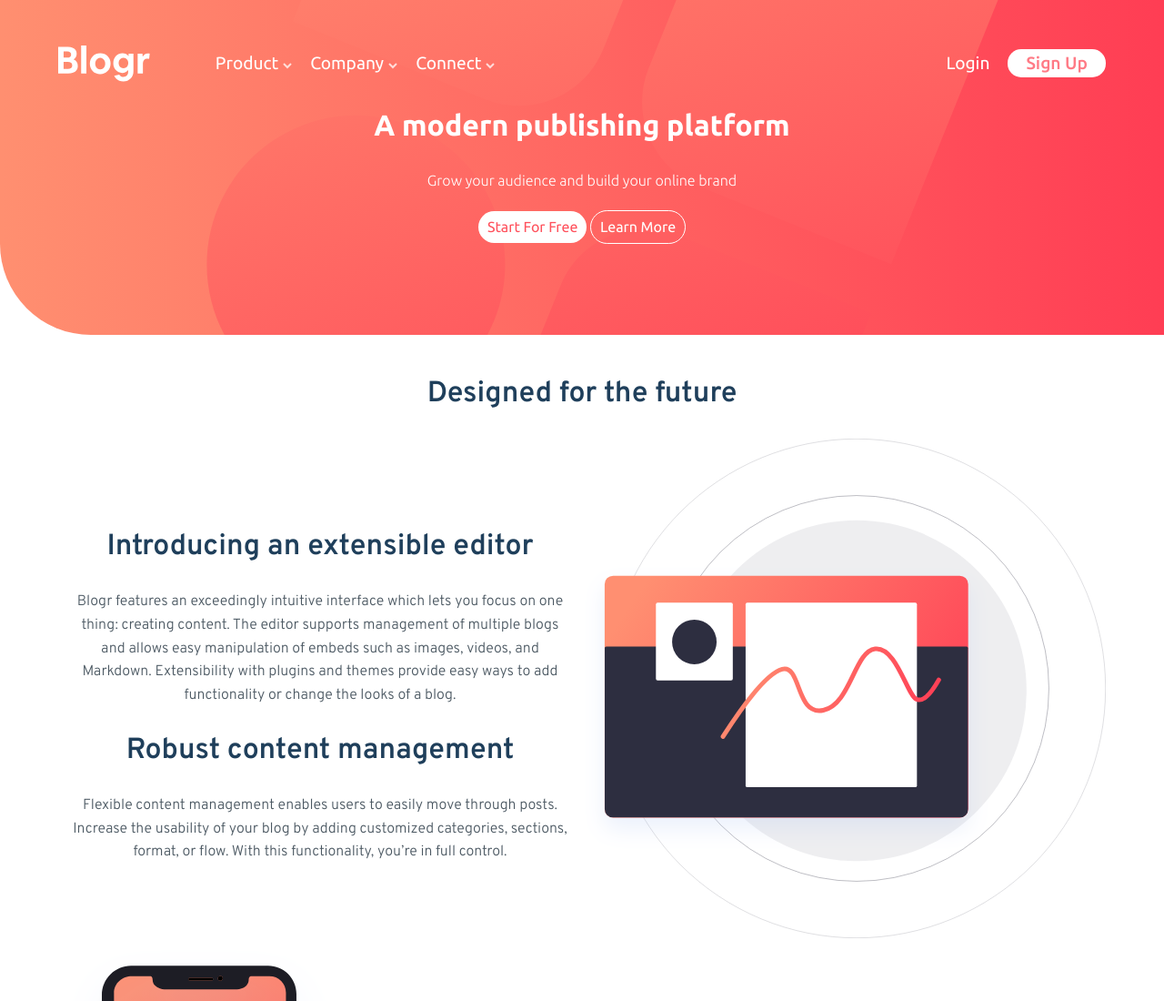
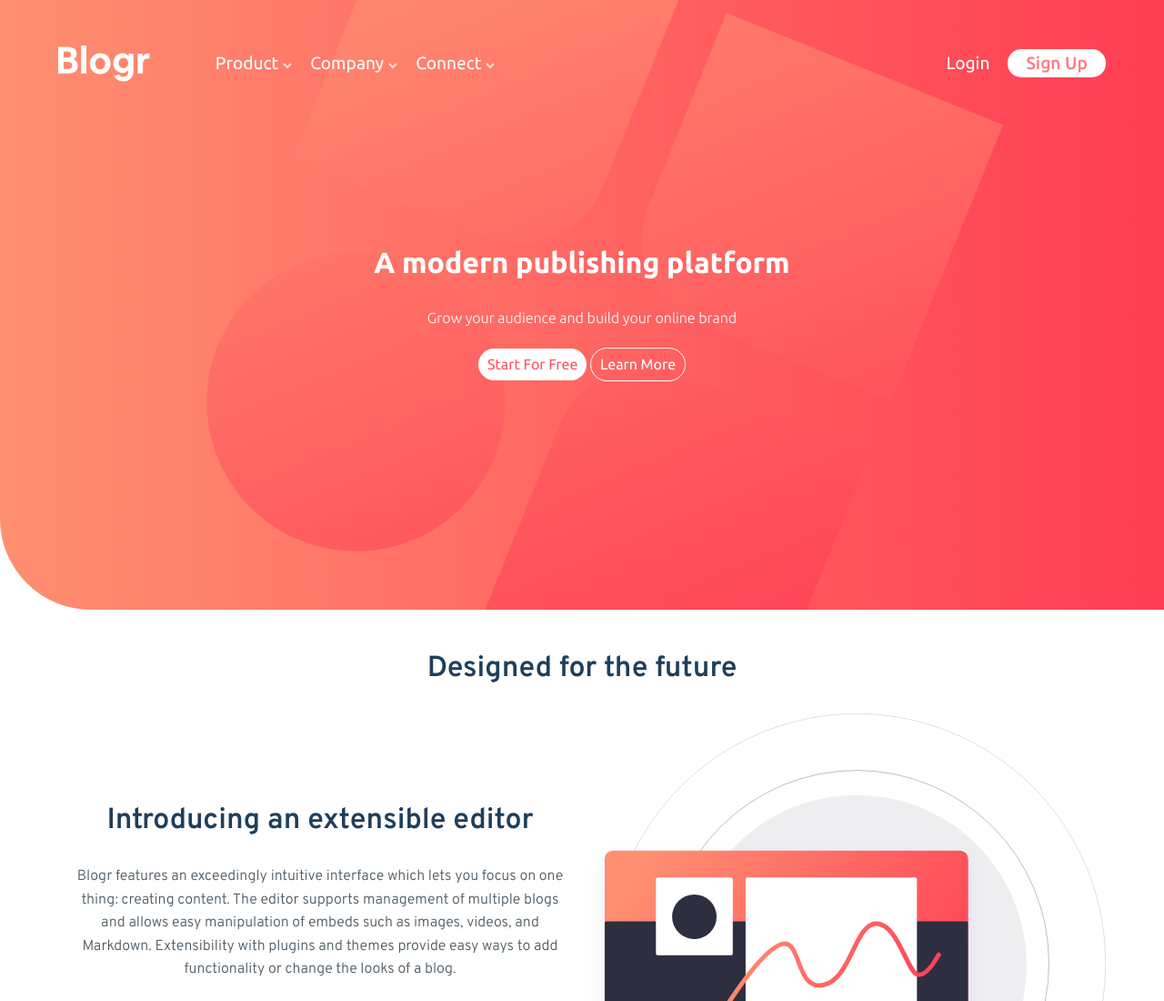
Before and after one commit to Gowsalayadevi/Blogr-Landing-Page-comp, a plain HTML site: page index.html in a window 1280 px wide. Shown: the top 1100 px of the page at 91% size. Drawn offline with Linux system fonts and the light colour scheme.

Commit message:
updated
updated css for the header

```diff
--- a/css/style.css
+++ b/css/style.css
@@ -186,6 +186,14 @@ nav li:hover .sub-menu{
 /*****
 Intro section
 *********/
+.intro-section{
+    height:60vh;
+    display:flex;
+    flex-direction: column;
+    align-items: center;
+    justify-content: center;
+
+}
 .intro-section h3,
 .intro-section p{
     color:var(--white);
--- a/index.html
+++ b/index.html
@@ -50,17 +50,20 @@
                 </nav>
               </div>
               <div class="intro-section">
+                <div class="intro-content">
                 <h3>A modern publishing platform</h3>
               <p>Grow your audience and build your online brand </p>
               </div>
+
               <div>
                 <a class="free" href="#">Start For Free</a>
                 <a class="learn" href="#">Learn More</a>
               </div>
+            </div>
 
             </div>
         </header>
-
+        <main>
         <section>
           <div class="container">
             <h3>Designed for the future</h3>
@@ -116,11 +119,12 @@
         </div>
       </div>
         </section>
+      </main>
         <footer>
           <div class="container">
             <div class="footer-content">
               <div class="footer-one">
-                <img src="images/logo.svg">
+                <img alt="" src="images/logo.svg">
               </div>
               <div class="footer-two">
                 <h3 class="footer-title">Product</h3>
```
